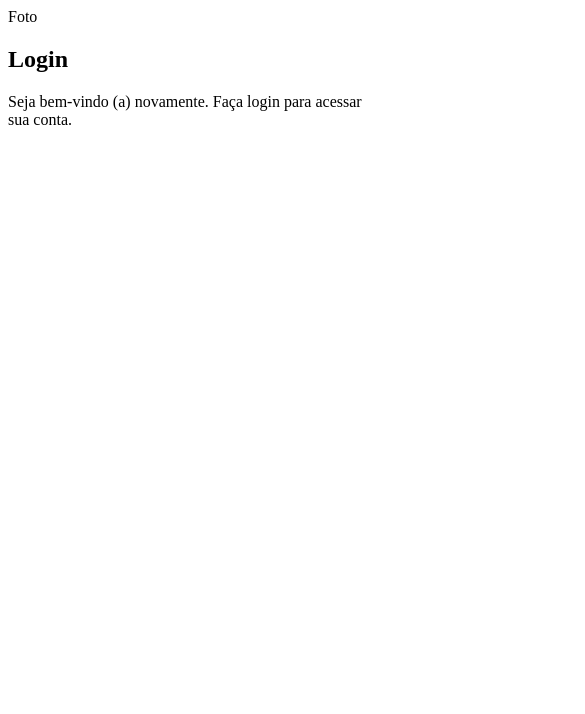
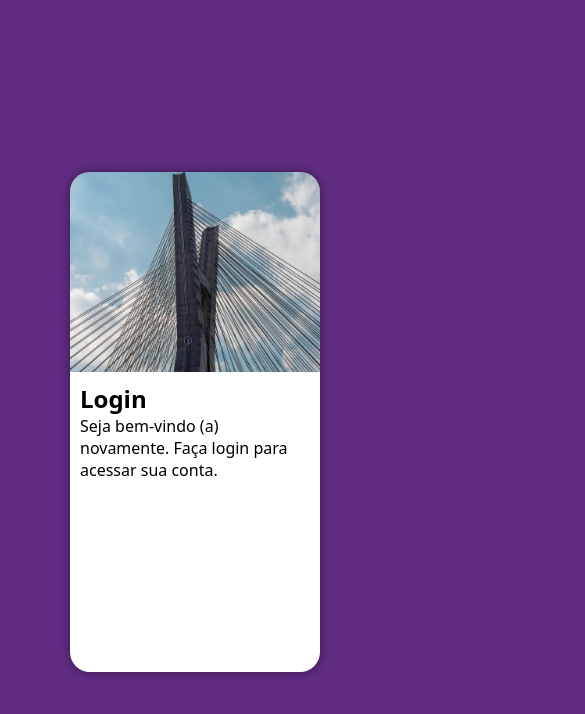
Before and after one commit to andressachris/projeto-login, a plain HTML site: page index.html in a window 390 px wide. Shown: the top 714 px of the page, 585 px wide, since content can reach past the window. Drawn offline with Linux system fonts and the light colour scheme.

Commit message:
criado configurações css versão mobile

```diff
--- a/estilos/style.css
+++ b/estilos/style.css
@@ -5,3 +5,49 @@
     Verde: #49a09d
     Lilás: #5f2c82
 */
+
+* {
+    font-family: system-ui, -apple-system, BlinkMacSystemFont, 'Segoe UI', Roboto, Oxygen, Ubuntu, Cantarell, 'Open Sans', 'Helvetica Neue', sans-serif;
+    padding: 0;
+    margin: 0;
+    box-sizing: border-box;
+}
+
+body,
+html {
+    background-color: #5f2c82;
+    height: 100vh;
+    width: 100vh;
+}
+
+main {
+    height: 100vh;
+    width: 100vw;
+}
+
+section#login {
+    position: absolute;
+    top: 50%;
+    left: 50%;
+    transform: translate(-50%, -50%);
+    overflow: hidden;
+
+    background-color: white;
+    width: 250px;
+    height: 500px;
+    border-radius: 20px;
+    box-shadow: 0px 0px 10px rgba(0, 0, 0, 0.447);
+}
+
+section#login>div#imagem {
+    display: block;
+    background: #5f2c82 url(../imagens/tela.jpg) no-repeat;
+    background-size: cover;
+    background-position: left;
+    height: 200px;
+}
+
+section#login>div#formulario {
+    display: block;
+    padding: 10px;
+}
--- a/index.html
+++ b/index.html
@@ -12,7 +12,6 @@
         <section id="login">
 
             <div id="imagem">
-                Foto
             </div>
 
             <div id="formulario">
```
